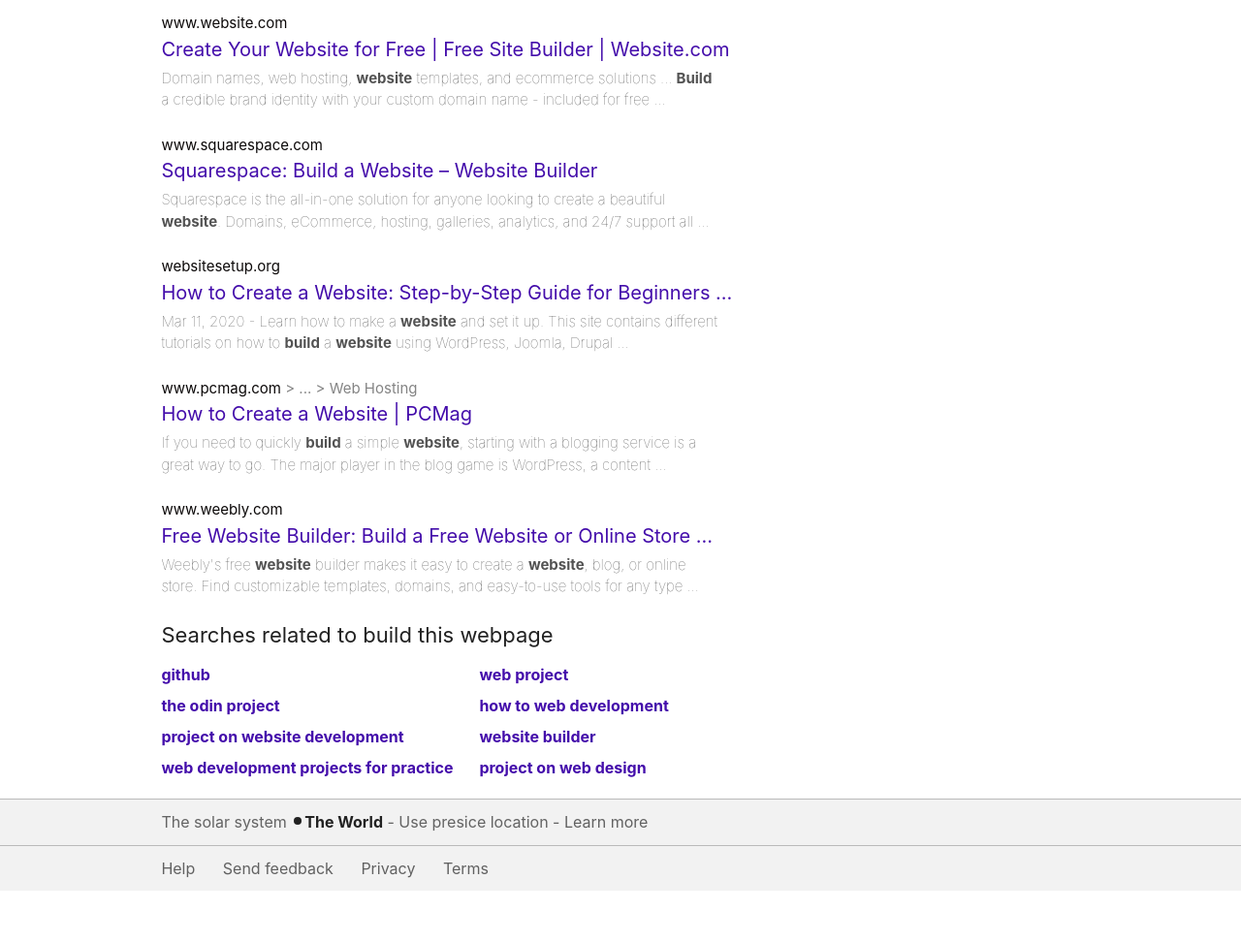
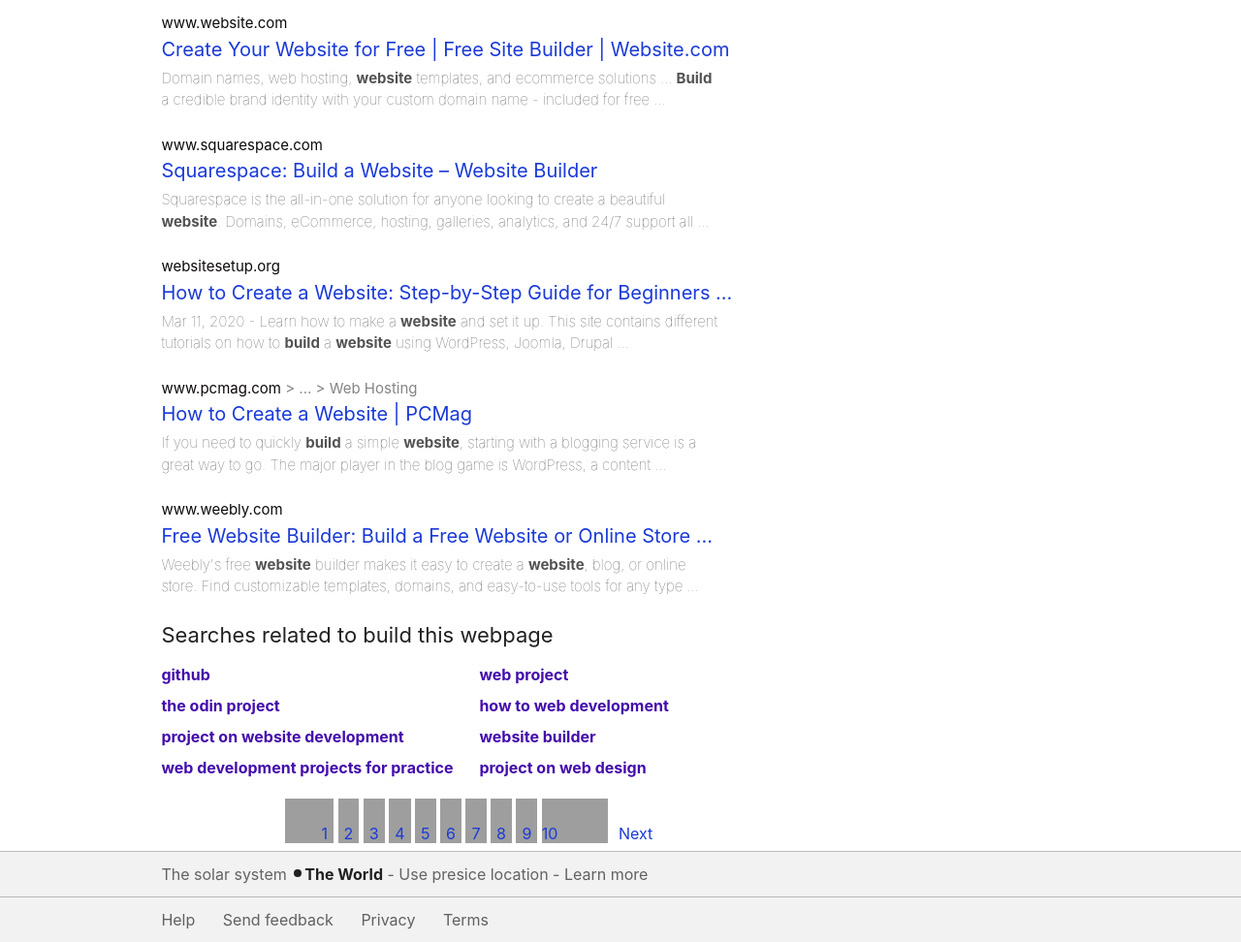
Before and after one commit to kenliten/google-clone, a website: page version2/results.html in a window 1280 px wide. Shown: the part 1049-2021 px from the top of the page at 97% size. Before the commit the page ends 1968 px from the top, so only its background shows below. Drawn offline with Linux system fonts and the light colour scheme; grey boxes are pictures that could not be loaded.

Commit message:
Added pagination and fix links color

```diff
--- a/version2/css/results.css
+++ b/version2/css/results.css
@@ -136,7 +136,7 @@
 }
 
 .result-main a{
-    color: #440dab;
+    color: #1a3ad7;
     font-size: 20px;
 }
 
@@ -254,6 +254,44 @@
     padding: 14px 24px 14px 0;
 }
 
+.pagination{
+    margin-top: 16px;
+}
+
+.pagination-container{
+    text-align: center;
+}
+
+.page{
+    display: inline-block;
+    padding-top: 27px;
+    padding-left: 6px;
+    padding-right: 6px;
+    color: #1a3ad7;
+    background-position-x: -74px;
+    vertical-align: bottom;
+    background-image: url("https://www.google.com/images/nav_logo299.webp");
+}
+
+.page:hover{
+    color: #1a3ad7;
+}
+
+.page.g{
+    padding-left: 38px;
+    background-position-x: -20px !important;
+}
+
+.page.last{
+    padding-right: 52px;
+    padding-left: 0;
+    background-position-x: -74px !important;
+}
+
+.page.next{
+    background-image: none;
+}
+
 @media (max-width: 590px){
 
     .right-tabs{
@@ -301,7 +339,7 @@
         width: 90% !important;
     }
 
-    main > div.result, main > div.suggestions, main > div.related{
+    main > div.result, main > div.suggestions, main > div.related, .pagination{
         width: 100% !important;
     }
 
--- a/version2/results.html
+++ b/version2/results.html
@@ -202,7 +202,21 @@
                 <a href="#">project on web design</a>
             </div>
         </div>
-        <div class="pagination"></div>
+        <div class="pagination">
+            <div class="pagination-container">
+                <a href="#" class="page g">1</a>
+                <a href="#" class="page">2</a>
+                <a href="#" class="page">3</a>
+                <a href="#" class="page">4</a>
+                <a href="#" class="page">5</a>
+                <a href="#" class="page">6</a>
+                <a href="#" class="page">7</a>
+                <a href="#" class="page">8</a>
+                <a href="#" class="page">9</a>
+                <a href="#" class="page last">10</a>
+                <a href="#" class="page next">Next</a>
+            </div>
+        </div>
     </main>
     <footer>
         <div class="location-holder">The solar system <span class="location"><b>The World</b> - Use presice location - <a href="#">Learn more</a></span></div>
```
